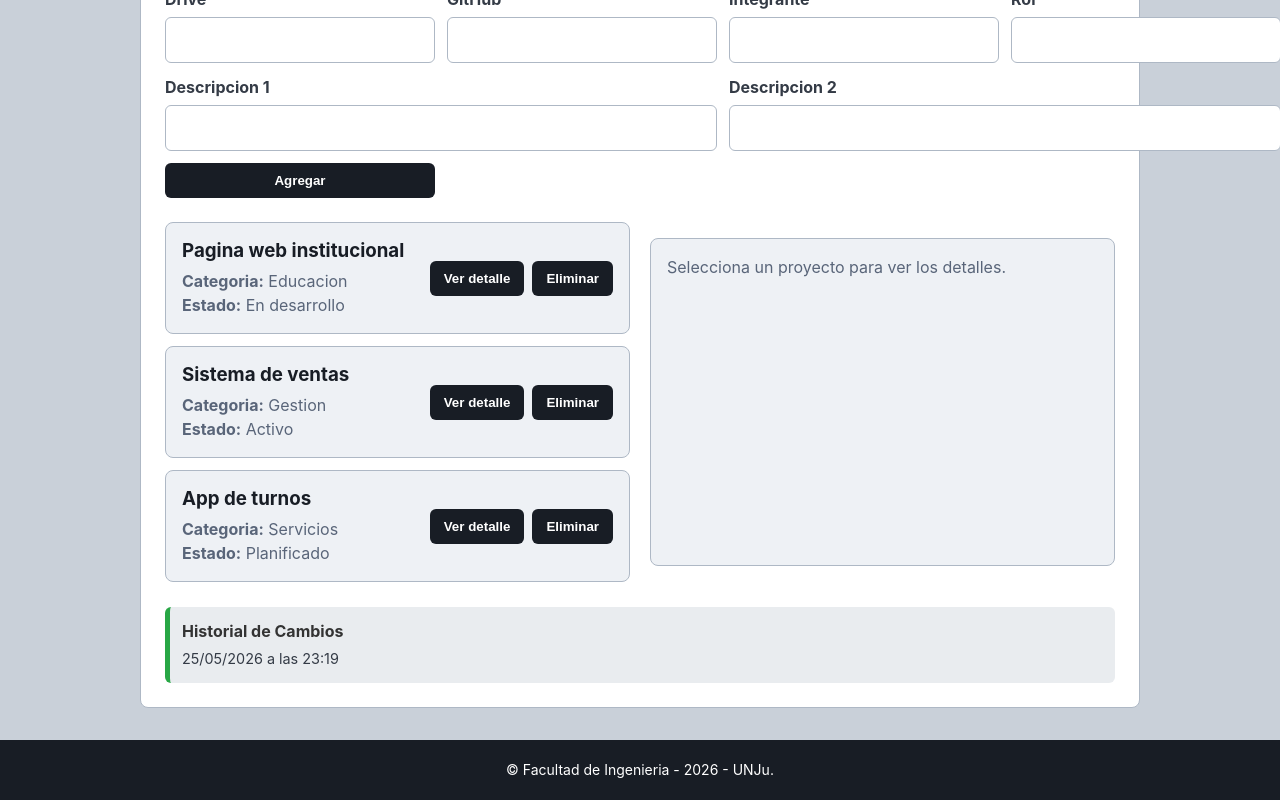
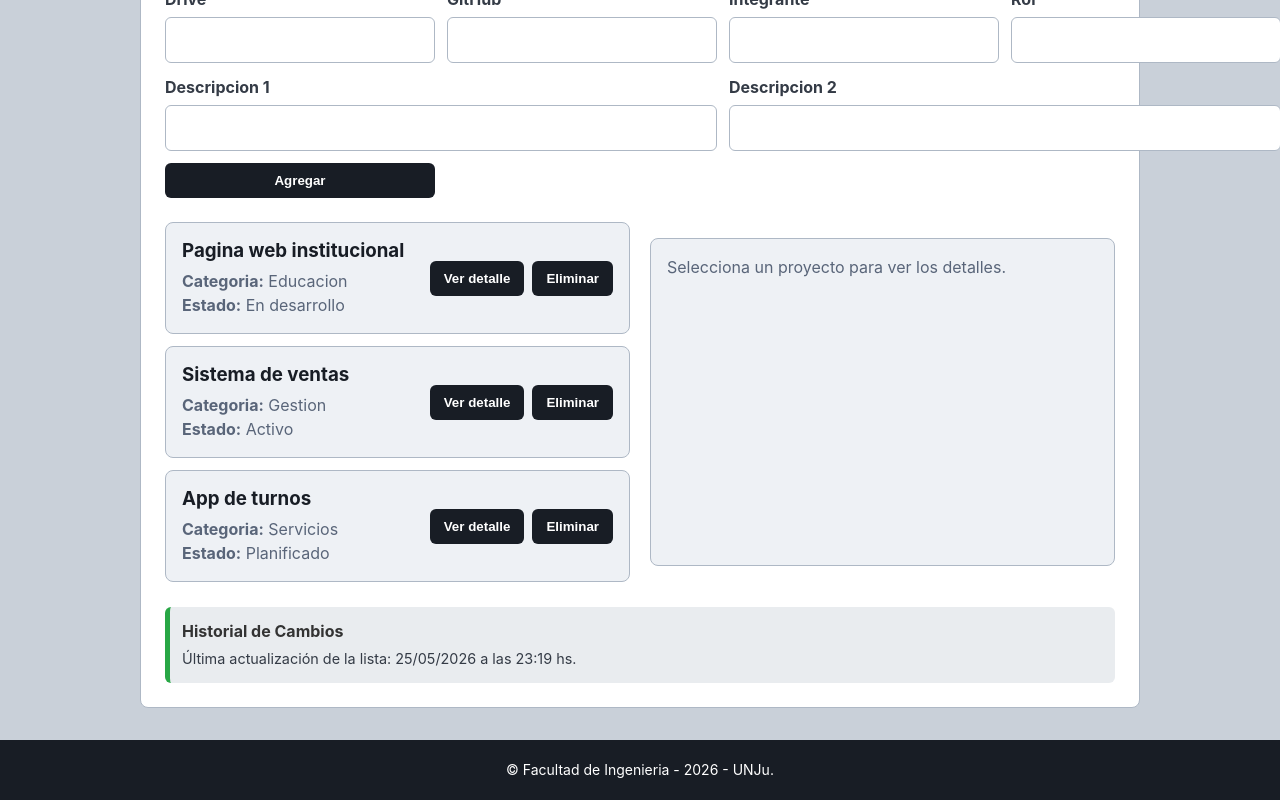
Before and after one commit to Guille0916/pv_tp3_grupo19, a React (Vite) app: page / in a window 1280 px wide. Shown: the part 363-1163 px from the top of the page. Built offline with nearby package versions, Linux system fonts and the light colour scheme.

Commit message:
Correcion de RegistroActividad.jsx

```diff
--- a/src/components/RegistroActividad.jsx
+++ b/src/components/RegistroActividad.jsx
@@ -1,10 +1,11 @@
 import '../assets/static/styles/RegistroActividad.css';
+
 function RegistroActividad({ ultimaModificacion }) {
   return (
     <div className="contenedor-registro-actividad">
       <h5 className="contenedor-titulo-registro">Historial de Cambios</h5>
       <p className="texto-registro">
-        {ultimaModificacion ? ultimaModificacion : "Esperando modificaciones en la lista..."}
+        Última actualización de la lista: {ultimaModificacion} hs.
       </p>
     </div>
   );
```
